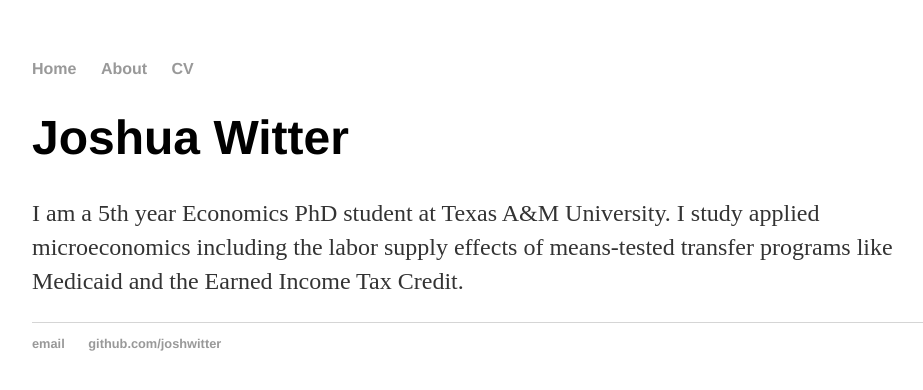
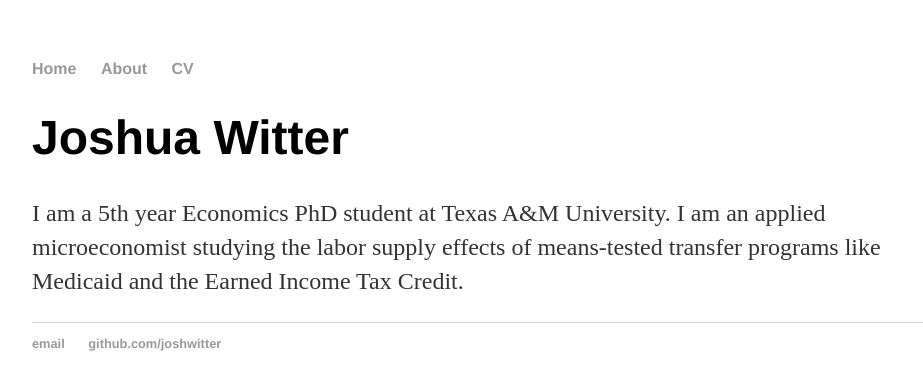
Before and after one commit to joshwitter/joshwitter.github.io, a Jekyll site: the page built from index.html, in a window 1280 px wide. Shown: the top 390 px of the page, without its empty margins (160-1083 px from the left). Built offline with Jekyll 4.4.1, drawn with Linux system fonts in a browser that asks for light colours.

Commit message:
Update index.html

```diff
--- a/index.html
+++ b/index.html
@@ -4,5 +4,5 @@ title: home
 ---
 <div class="blurb">
 	<h1>Joshua Witter</h1>
-	<p>I am a 5th year Economics PhD student at Texas A&M University. I study applied microeconomics including the labor supply effects of means-tested transfer programs like Medicaid and the Earned Income Tax Credit. </p>
+	<p>I am a 5th year Economics PhD student at Texas A&M University. I am an applied microeconomist studying the labor supply effects of means-tested transfer programs like Medicaid and the Earned Income Tax Credit. </p>
 </div><!-- /.blurb -->
```
